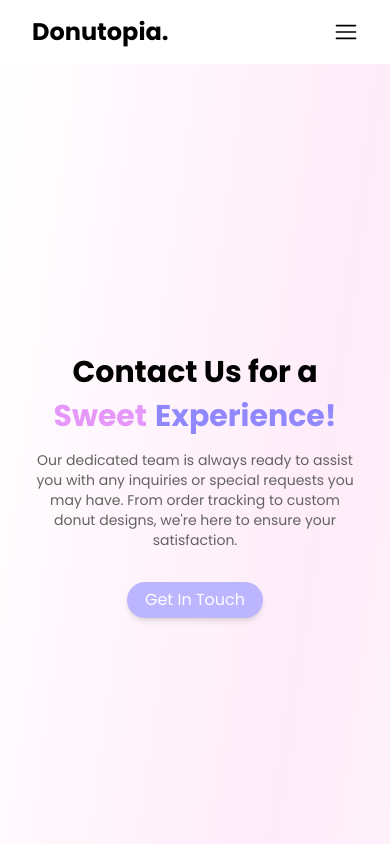
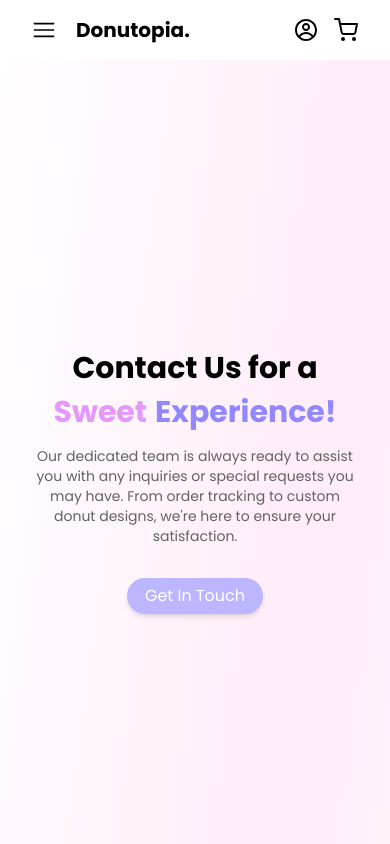
Before and after one commit to axhellyn/final-project-gdsc, a React (Vite) app: page /ContactUs in a window 390 px wide. Shown: the top 844 px of the page. Built offline with nearby package versions, Linux system fonts and the light colour scheme; no server answers; the database is empty.

Commit message:
fix: change navbar and fix overflow

```diff
--- a/src/components/AboutUsSection.jsx
+++ b/src/components/AboutUsSection.jsx
@@ -10,7 +10,7 @@ const AboutUsSection = forwardRef((props, ref) => {
     Aos.init({once: true});
 
   return (
-    <div className='mb-16 md:mb-0 min-h-fit md:h-screen w-full px-8 py-10 md:py-0 md:p-16 overflow-x-hidden' ref={ref}>
+    <div className='mb-16 md:mb-0 h-fit md:min-h-screen w-full px-8 py-10 md:py-0 md:p-16 overflow-x-hidden' ref={ref}>
         <div className='w-full h-full flex flex-col gap-10 md:gap-0 md:flex-row items-center justify-center'>
             <div className='w-full md:w-1/2 flex flex-col gap-4 md:pr-10' data-aos="fade-right" data-aos-duration="1000">
                 <div className='flex gap-3'>
--- a/src/components/ContactUsSection.jsx
+++ b/src/components/ContactUsSection.jsx
@@ -11,7 +11,7 @@ const ContactUsSection = forwardRef((props, ref) => {
   Aos.init({once: true});
 
   return (
-    <div className="mb-16 md:mb-0 min-h-fit md:h-screen px-8 py-10 md:px-16 md:py-20 overflow-x-hidden" ref={ref}>
+    <div className="mb-16 md:mb-0 h-fit md:min-h-screen px-8 py-10 md:px-16 md:py-20 overflow-x-hidden" ref={ref}>
       <div className="w-full flex flex-col md:flex-row gap-8 justify-center">
         <div className="w-full flex flex-col gap-8 md:w-1/2 md:mr-10" data-aos="fade-right" data-aos-duration="1000">
           <div className="flex gap-3">
--- a/src/components/HeroSection.jsx
+++ b/src/components/HeroSection.jsx
@@ -9,7 +9,7 @@ const HeroSection= forwardRef((props, ref) =>{
   const {onClick} = props;
 
   return (
-    <div className="mb-16 md:mb-0 h-screen md:h-[90vh] px-8 md:px-16 overflow-x-hidden">
+    <div className="min-h-screen md:h-[90vh] px-8 md:px-16 overflow-x-hidden">
       <div className="flex h-full flex-col md:flex-row gap-10 justify-center md:justify-between items-center">
         <div className="md:w-1/2" data-aos="fade-right" data-aos-duration="1000">
           <img src={DonutHero} alt="donut"/>
--- a/src/components/ProductsSection.jsx
+++ b/src/components/ProductsSection.jsx
@@ -17,7 +17,7 @@ export default function ProductsSection() {
 
   return (
     <div
-      className="mb-16 md:mb-0 min-h-fit p-8 md:px-16 md:pb-20"
+      className="mb-16 md:mb-0 h-fit p-8 md:px-16 md:pb-20"
       data-aos="fade-up"
       data-aos-duration="1000"
     >
--- a/src/components/ui/Navbar.jsx
+++ b/src/components/ui/Navbar.jsx
@@ -38,14 +38,26 @@ export default function navbar() {
       } px-8 md:px-16 py-4 sticky top-0 z-20 bg-white bg-opacity-100 md:bg-opacity-10 backdrop-blur-sm`}
     >
       <nav className="w-full flex justify-between items-center">
-        <div>
-          <a href="/" className="text-2xl font-bold cursor-pointer">
-            Donutopia.
-          </a>
+        <div className="flex md:static items-center gap-5 md:gap-0">
+          <div className="flex md:hidden">
+            <button onClick={toggleNavbar}>
+              {isClicked ? (
+                <VscClose className="h-6 w-6" />
+              ) : (
+                <RxHamburgerMenu className="h-6 w-6" />
+              )}
+            </button>
+          </div>
+          <div>
+            <a href="/" className="text-xl md:text-2xl font-bold cursor-pointer">
+              Donutopia.
+            </a>
+          </div>
         </div>
+
         <ul
           className={`${
-            isClicked ? "top-16" : "-top-64"
+            isClicked ? "top-14" : "-top-64"
           } absolute flex flex-col md:flex-row md:static gap-4 md:gap-16 left-0 w-full md:w-auto py-4 md:py-0 bg-white md:bg-opacity-0 bg-opacity-100`}
         >
           <li>
@@ -94,21 +106,7 @@ export default function navbar() {
             </NavLink>
           </li>
         </ul>
-        <div
-          className={`${
-            isClicked ? "top-[199px]" : "-top-64"
-          } w-full md:w-auto flex items-center gap-6 md:static absolute left-0 px-8 md:px-0 py-4 md:py-0 bg-white bg-opacity-100 md:bg-opacity-0 backdrop-blur-sm md:backdrop-blur-none shadow-md md:shadow-none`}
-        >
-          <Link onClick={scrollToTop} to="/Cart">
-            <FiShoppingCart className="h-6 w-6 cursor-pointer" />
-            <div
-              className={`${
-                totalQty > 0 ? "block" : "hidden"
-              } w-4 h-4 absolute bottom-3 md:-bottom-1 md:-left-1 z-50 rounded-full bg-darkPurple text-white text-xs text-center`}
-            >
-              <span>{totalQty}</span>
-            </div>
-          </Link>
+        <div className={`flex items-center gap-4 md:gap-6 md:static`}>
           {!userName && (
             <Link to="/Login" onClick={scrollToTop}>
               <CgProfile className="h-6 w-6 cursor-pointer" />
@@ -117,19 +115,21 @@ export default function navbar() {
           {userName && (
             <Link to="/Profile" className="flex gap-2">
               <CgProfile className="h-6 w-6 cursor-pointer" />
-              {userName}
+              <div className="hidden md:block">{userName}</div>
             </Link>
           )}
-        </div>
-
-        <div className="flex md:hidden">
-          <button onClick={toggleNavbar}>
-            {isClicked ? (
-              <VscClose className="h-6 w-6" />
-            ) : (
-              <RxHamburgerMenu className="h-6 w-6" />
-            )}
-          </button>
+          <Link onClick={scrollToTop} to="/Cart">
+            <FiShoppingCart className="h-6 w-6 cursor-pointer" />
+            <div className="relative">
+              <div
+                className={`${
+                  totalQty > 0 ? "block" : "hidden"
+                } w-4 h-4 absolute bottom-3 md:-bottom-1 md:-left-1 z-50 rounded-full bg-darkPurple text-white text-xs text-center`}
+              >
+                <span>{totalQty}</span>
+              </div>
+            </div>
+          </Link>
         </div>
       </nav>
     </header>
```
